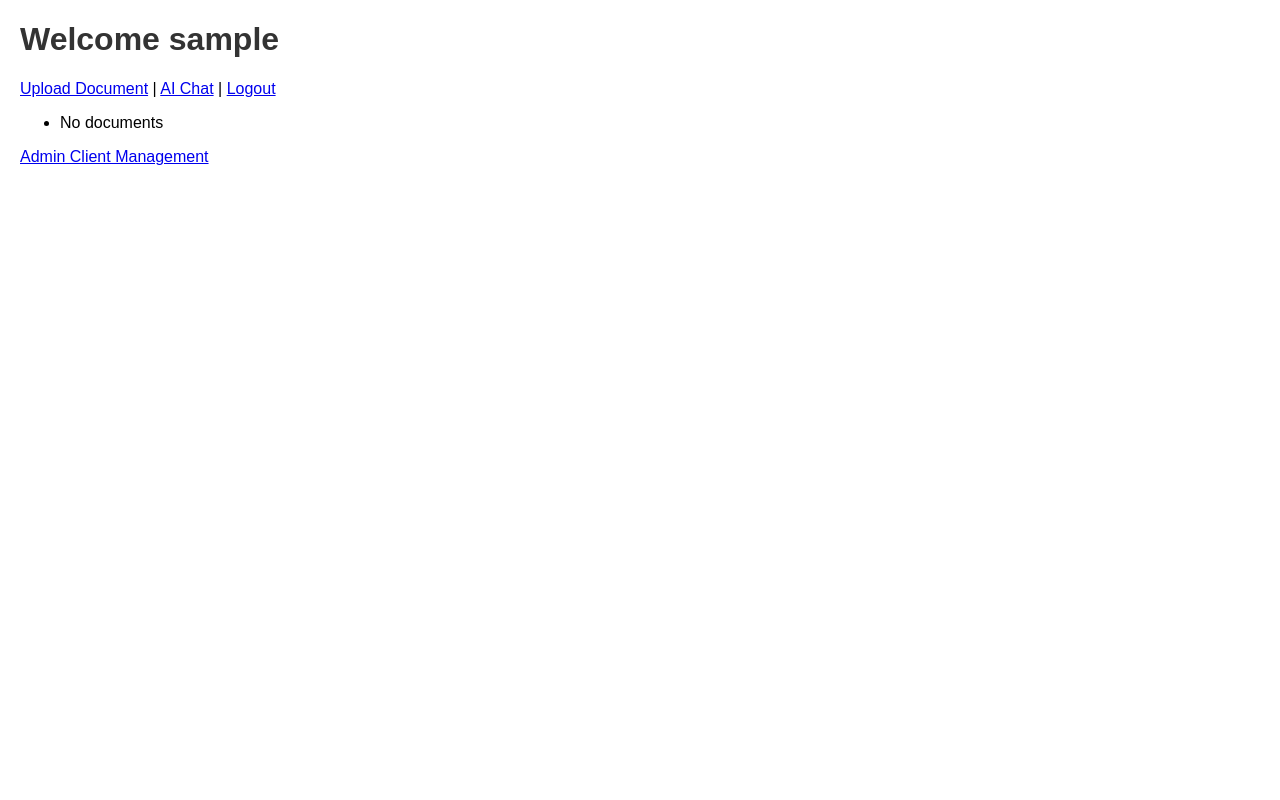
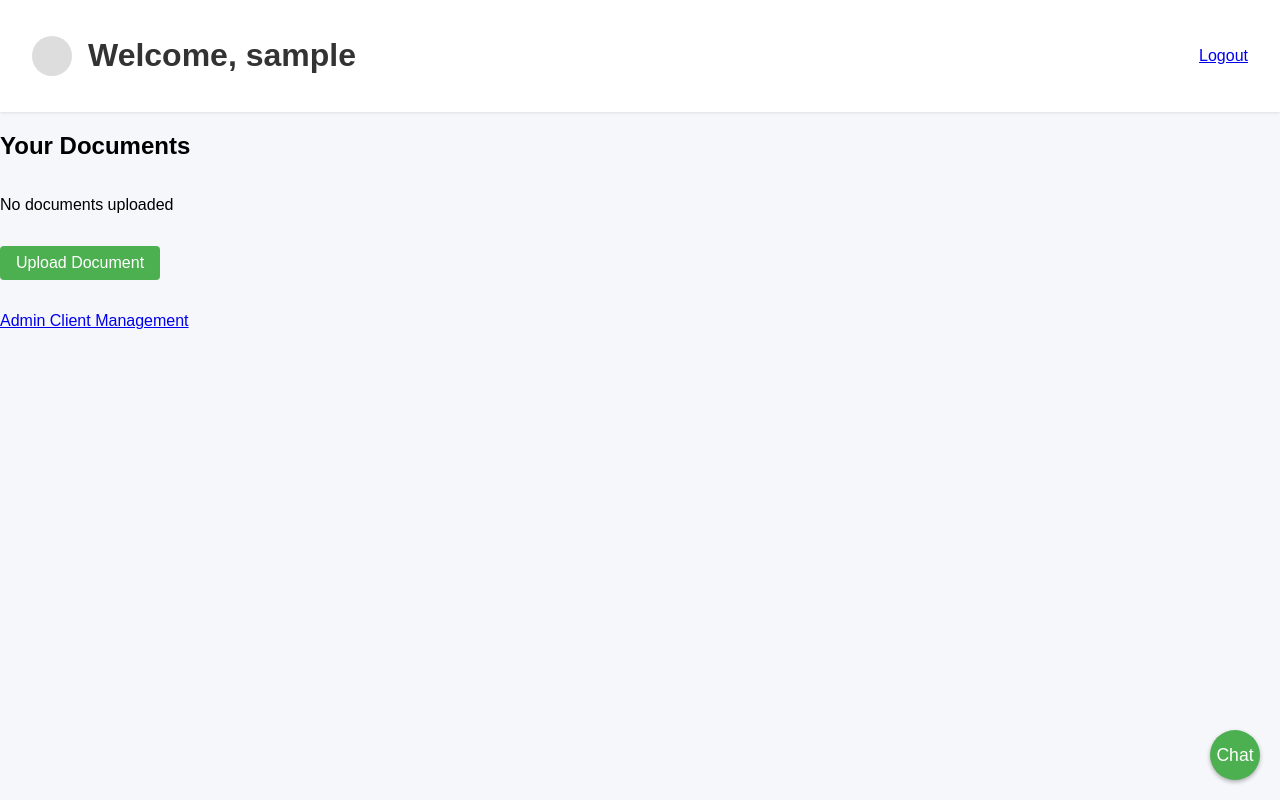
Before and after one commit to Cloudwith-mo/Cloudwith-mo, a Flask app: page /dashboard in a window 1280 px wide. Run offline with Flask 3, Linux system fonts and the light colour scheme; the visitor is signed in with stand-in values (Sample User, id 1); data that the repository does not hold is empty.

Commit message:
style: redesign dashboard based on figma

```diff
--- a/static/style.css
+++ b/static/style.css
@@ -1,4 +1,75 @@
 body { font-family: Arial, sans-serif; margin: 20px; }
 h1 { color: #333; }
-.progress { width: 200px; background: #eee; height: 10px; margin-top: 4px; }
+
+body.dashboard {
+    margin: 0;
+    background: #f5f7fa;
+}
+
+.topbar {
+    display: flex;
+    justify-content: space-between;
+    align-items: center;
+    padding: 1rem 2rem;
+    background: #fff;
+    box-shadow: 0 1px 3px rgba(0, 0, 0, 0.1);
+}
+
+.welcome {
+    display: flex;
+    align-items: center;
+    gap: 1rem;
+}
+
+.avatar {
+    width: 40px;
+    height: 40px;
+    border-radius: 50%;
+    background: #ddd;
+}
+
+.docs-grid {
+    display: grid;
+    grid-template-columns: repeat(auto-fit, minmax(220px, 1fr));
+    gap: 1rem;
+    margin-top: 1rem;
+}
+
+.doc-card {
+    background: #fff;
+    border-radius: 8px;
+    padding: 1rem;
+    box-shadow: 0 1px 2px rgba(0, 0, 0, 0.1);
+}
+
+.doc-name { font-weight: bold; }
+.doc-status { font-size: 0.9rem; color: #555; }
+
+.progress { width: 100%; background: #eee; height: 8px; margin-top: 6px; border-radius: 4px; overflow: hidden; }
 .progress-bar { background: #4caf50; height: 100%; }
+
+.btn {
+    display: inline-block;
+    padding: 0.5rem 1rem;
+    background: #4caf50;
+    color: #fff;
+    border-radius: 4px;
+    text-decoration: none;
+}
+
+.chat-btn {
+    position: fixed;
+    bottom: 20px;
+    right: 20px;
+    width: 50px;
+    height: 50px;
+    border-radius: 50%;
+    background: #4caf50;
+    color: #fff;
+    border: none;
+    font-size: 1.1rem;
+    box-shadow: 0 2px 4px rgba(0, 0, 0, 0.3);
+    cursor: pointer;
+}
+
+.admin-link { margin-top: 2rem; }
--- a/templates/dashboard.html
+++ b/templates/dashboard.html
@@ -4,22 +4,38 @@
     <title>Dashboard</title>
     <link rel="stylesheet" href="{{ url_for('static', filename='style.css') }}">
 </head>
-<body>
-    <h1>Welcome {{ username }}</h1>
-    <p><a href="{{ url_for('upload') }}">Upload Document</a> | <a href="{{ url_for('chat') }}">AI Chat</a> | <a href="{{ url_for('logout') }}">Logout</a></p>
-    <ul>
+<body class="dashboard">
+    <header class="topbar">
+        <div class="welcome">
+            <div class="avatar"></div>
+            <h1>Welcome, {{ username }}</h1>
+        </div>
+        <nav><a href="{{ url_for('logout') }}">Logout</a></nav>
+    </header>
+
+    <main class="dashboard-main">
+        <section class="documents">
+            <h2>Your Documents</h2>
+            <div class="docs-grid">
                 {% set progress = {'uploaded':25,'in_review':50,'filed':75,'refund_sent':100} %}
                 {% for doc in documents %}
-            <li>
-                {{ doc.name }} - {{ doc.status }}
+                <div class="doc-card">
+                    <div class="doc-name">{{ doc.name }}</div>
+                    <div class="doc-status">{{ doc.status.replace('_',' ').title() }}</div>
                     <div class="progress">
                         <div class="progress-bar" style="width:{{ progress.get(doc.status,0) }}%"></div>
                     </div>
-            </li>
+                </div>
                 {% else %}
-            <li>No documents</li>
+                    <p>No documents uploaded</p>
                 {% endfor %}
-    </ul>
-    <p><a href="{{ url_for('admin_clients') }}">Admin Client Management</a></p>
+            </div>
+            <p><a class="btn" href="{{ url_for('upload') }}">Upload Document</a></p>
+        </section>
+
+        <button class="chat-btn" onclick="location.href='{{ url_for('chat') }}'">Chat</button>
+
+        <p class="admin-link"><a href="{{ url_for('admin_clients') }}">Admin Client Management</a></p>
+    </main>
 </body>
 </html>
```
Lines whose indentation alone changed are shown as unchanged.
